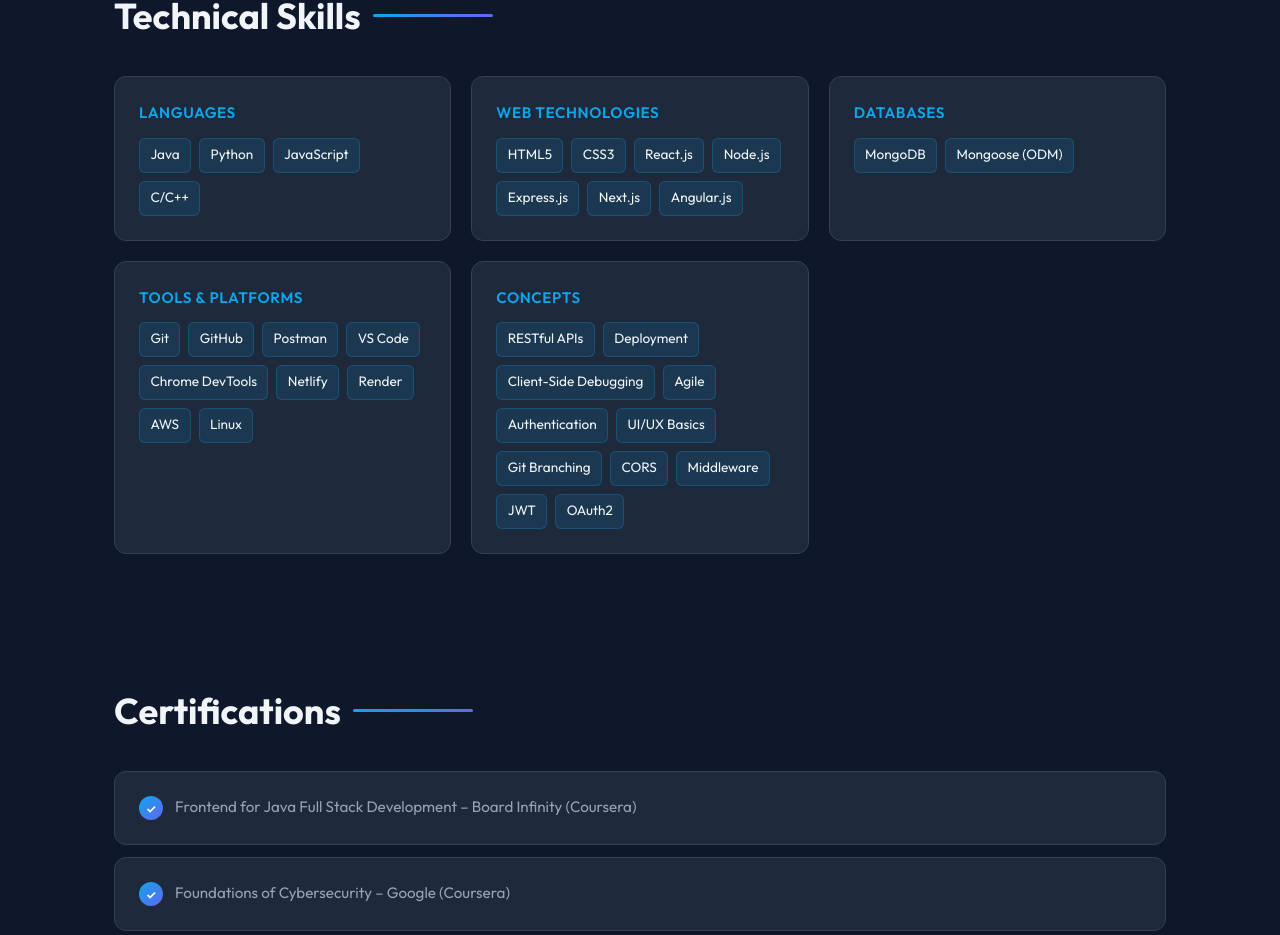
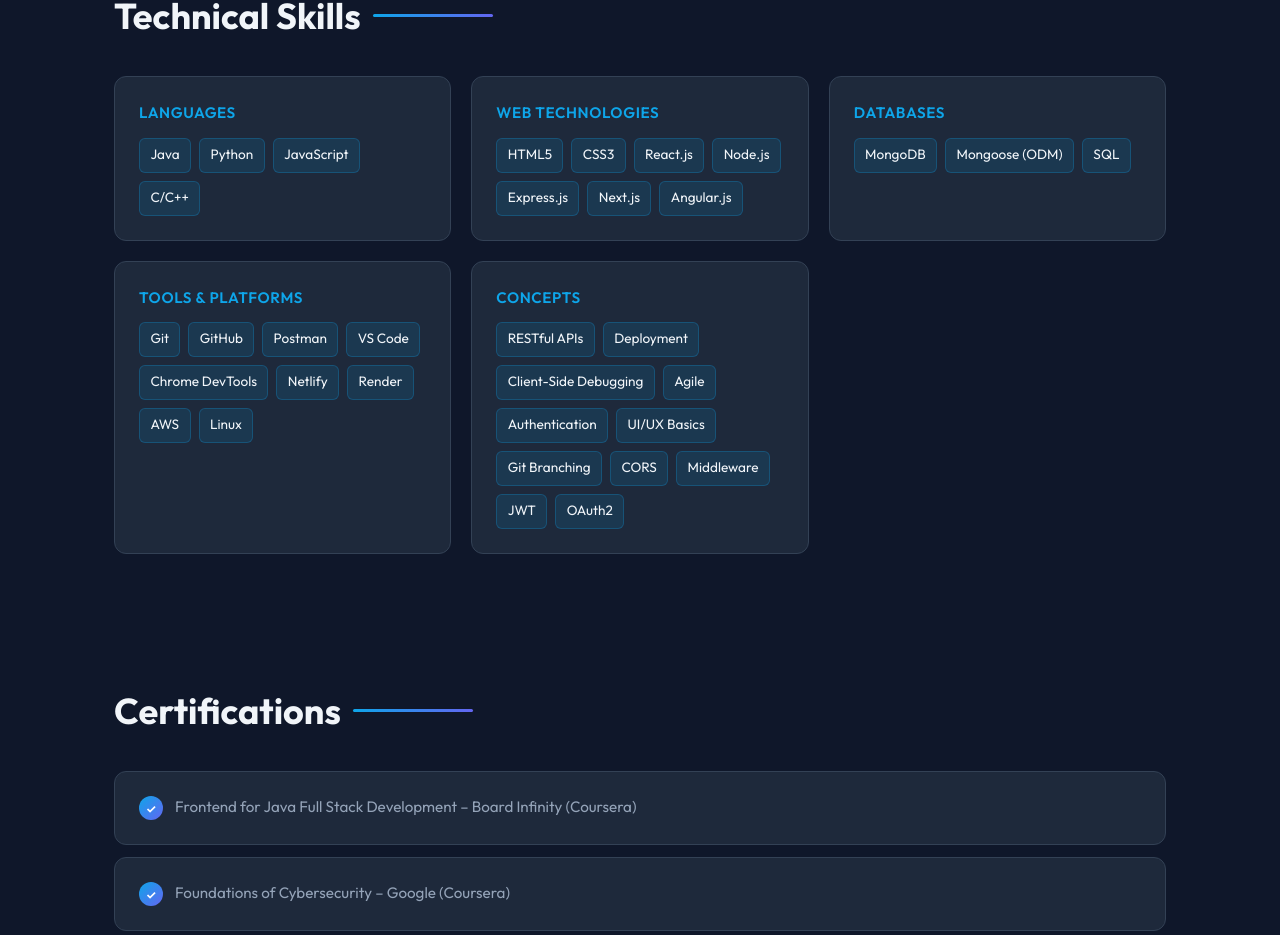
Before and after one commit to varunshetty320-glitch/Resume, a React (Vite) app: page / in a window 1280 px wide. Shown: the part 2584-3519 px from the top of the page. Built offline with nearby package versions, Linux system fonts and the light colour scheme.

Commit message:
Update Skills.js

```diff
--- a/src/components/Skills/Skills.js
+++ b/src/components/Skills/Skills.js
@@ -13,7 +13,7 @@ const skillGroups = [
   },
   {
     label: 'Databases',
-    items: ['MongoDB', 'Mongoose (ODM)'],
+    items: ['MongoDB', 'Mongoose (ODM)' ,'SQL'],
   },
   {
     label: 'Tools & Platforms',
```
